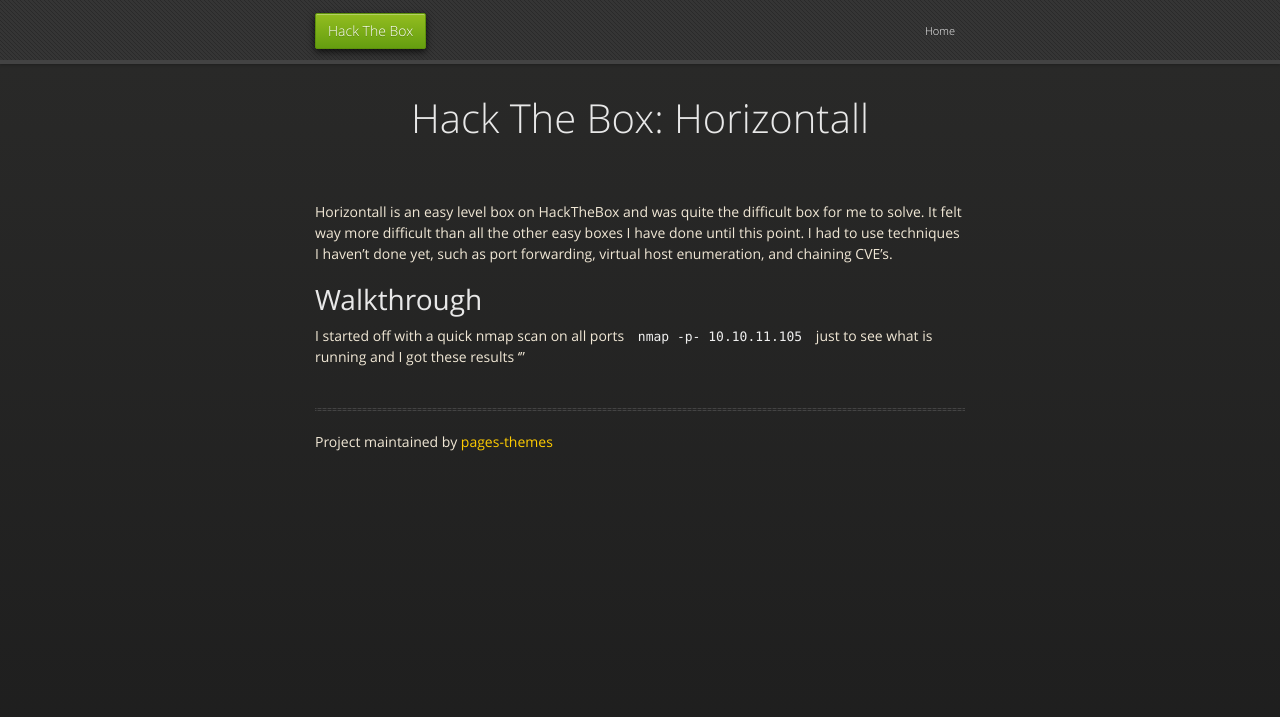
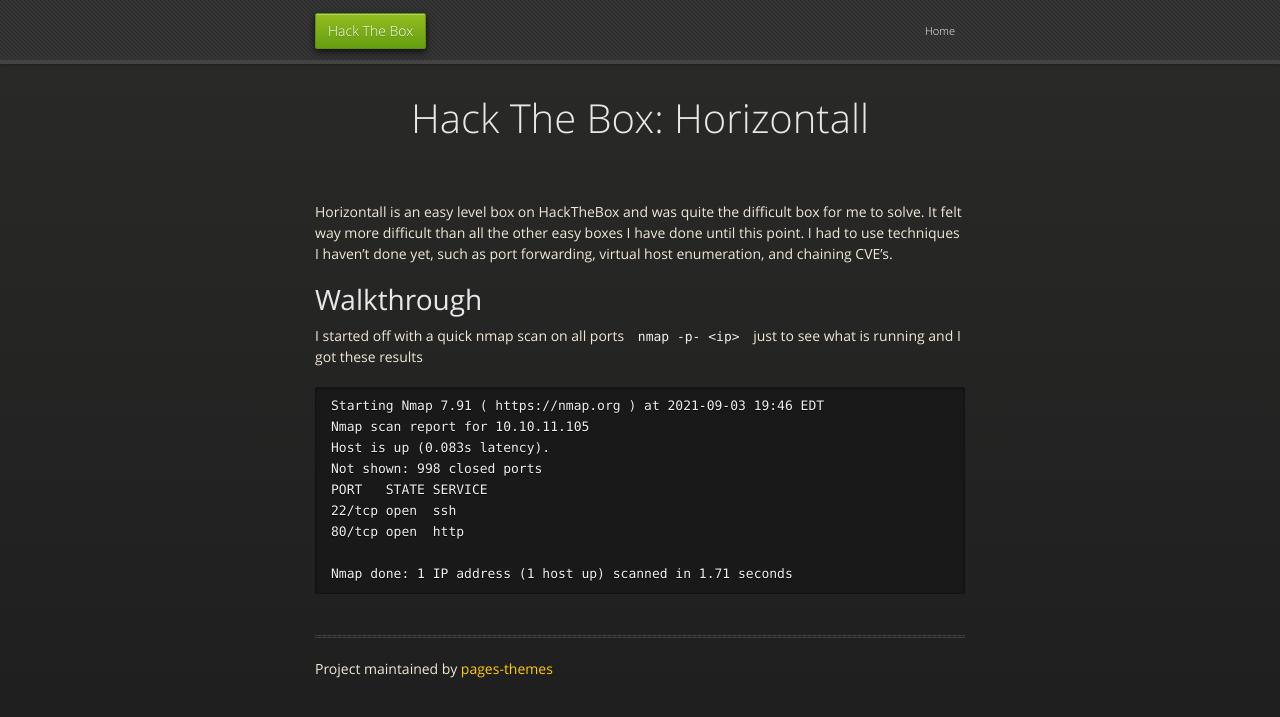
Before and after one commit to pages-themes/midnight, a Jekyll site: the page built from HTB/Horizontall.md, in a window 1280 px wide. Shown: the top 717 px of the page. Built offline with Jekyll 4.4.1, drawn with Linux system fonts in a browser that asks for light colours.

Commit message:
Update Horizontall.md

````diff
--- a/HTB/Horizontall.md
+++ b/HTB/Horizontall.md
@@ -7,5 +7,15 @@ layout: default
 Horizontall is an easy level box on HackTheBox and was quite the difficult box for me to solve. It felt way more difficult than all the other easy boxes I have done until this
 point. I had to use techniques I haven't done yet, such as port forwarding, virtual host enumeration, and chaining CVE's.
 # Walkthrough
-I started off with a quick nmap scan on all ports `nmap -p- 10.10.11.105` just to see what is running and I got these results
-'''
+I started off with a quick nmap scan on all ports `nmap -p- <ip>` just to see what is running and I got these results
+```
+Starting Nmap 7.91 ( https://nmap.org ) at 2021-09-03 19:46 EDT
+Nmap scan report for 10.10.11.105
+Host is up (0.083s latency).
+Not shown: 998 closed ports
+PORT   STATE SERVICE
+22/tcp open  ssh
+80/tcp open  http
+
+Nmap done: 1 IP address (1 host up) scanned in 1.71 seconds
+```
````
